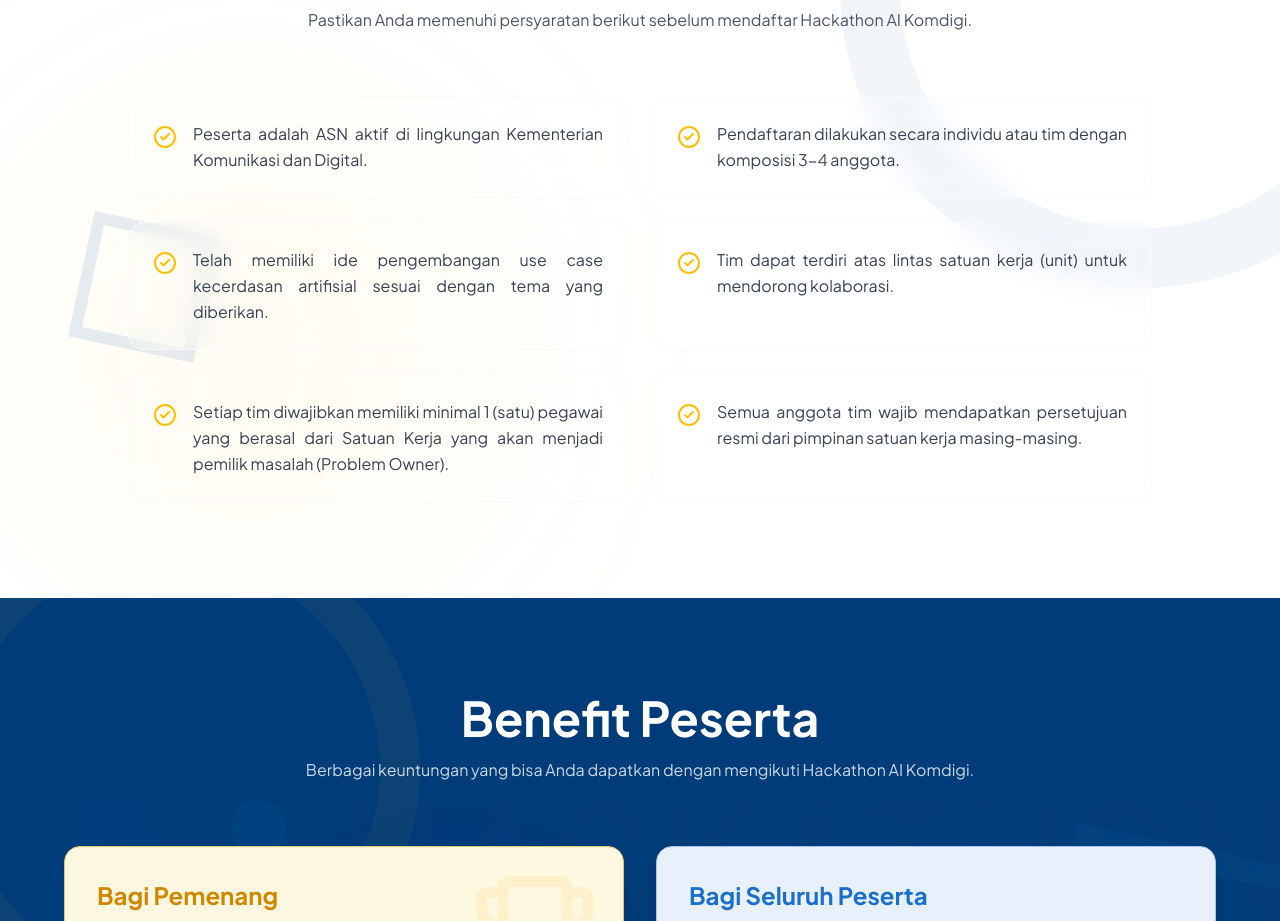
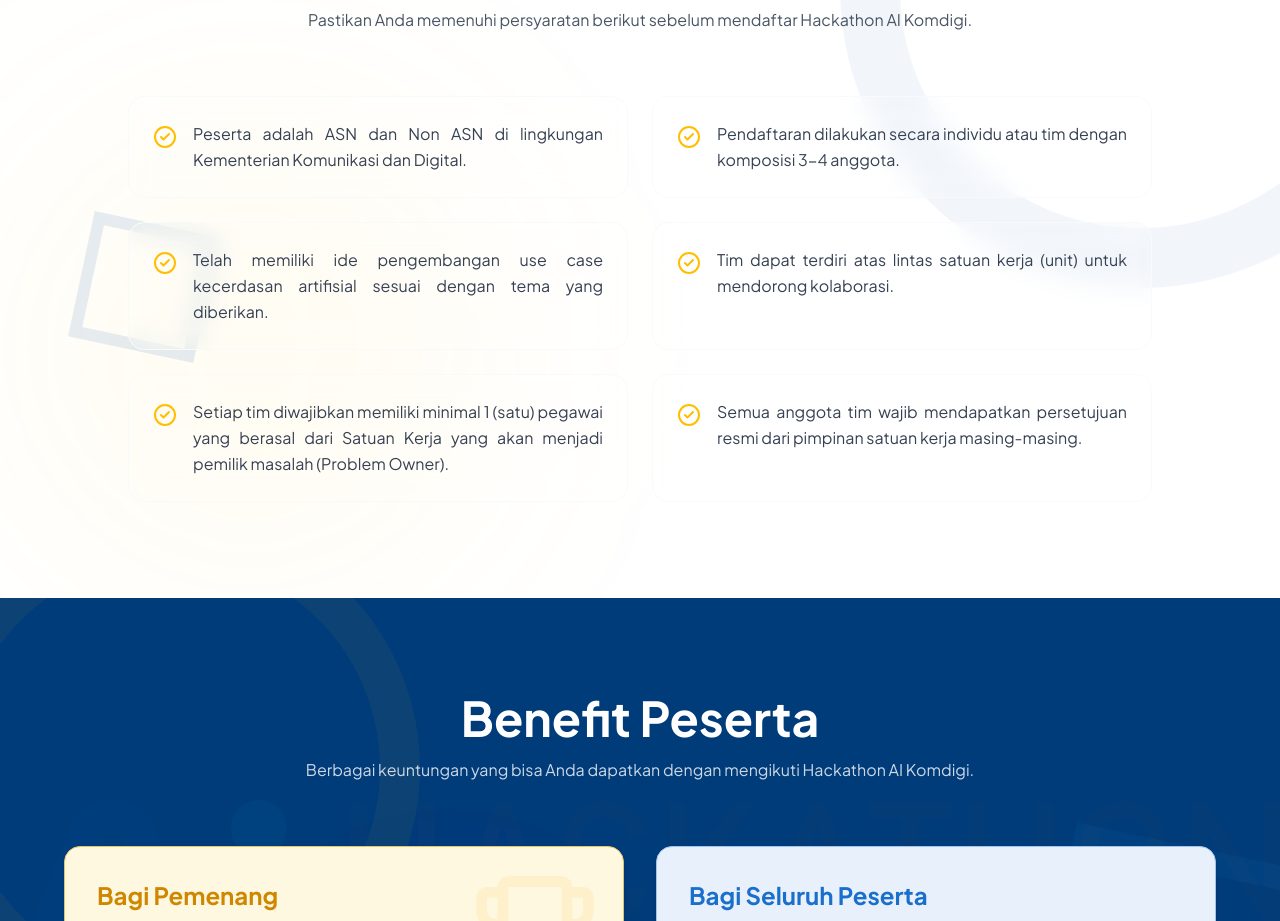
Before and after one commit to Shulmucus/HackathonKomdigi, a Next.js app: page / in a window 1280 px wide. Shown: the part 4886-5807 px from the top of the page. Built offline with nearby package versions, Linux system fonts and the light colour scheme.

Commit message:
changed requirements to ASN and Non ASN

```diff
--- a/components/sections/Requirements.tsx
+++ b/components/sections/Requirements.tsx
@@ -4,7 +4,7 @@ import { motion } from "framer-motion";
 import { CheckCircle2 } from "lucide-react";
 
 const requirements = [
-  "Peserta adalah ASN aktif di lingkungan Kementerian Komunikasi dan Digital.",
+  "Peserta adalah ASN dan Non ASN di lingkungan Kementerian Komunikasi dan Digital.",
   "Pendaftaran dilakukan secara individu atau tim dengan komposisi 3-4 anggota.",
   "Telah memiliki ide pengembangan use case kecerdasan artifisial sesuai dengan tema yang diberikan.",
   "Tim dapat terdiri atas lintas satuan kerja (unit) untuk mendorong kolaborasi.",
```
